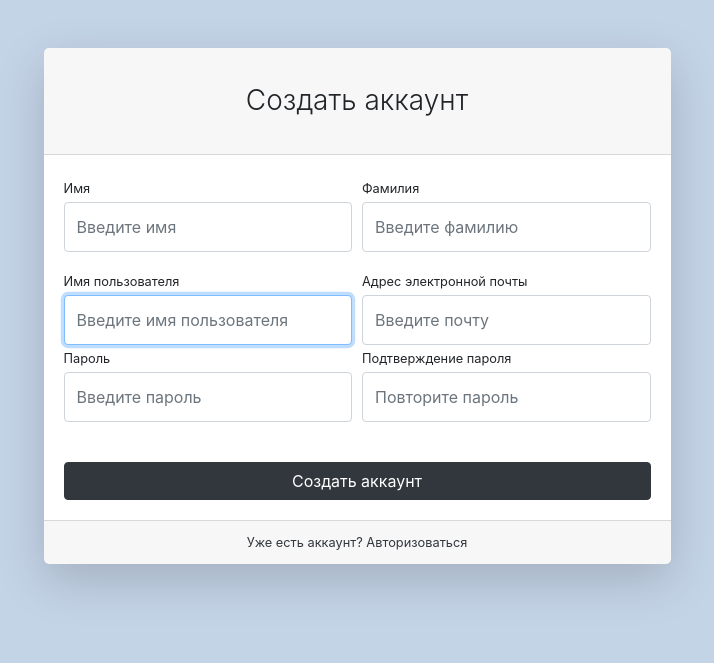
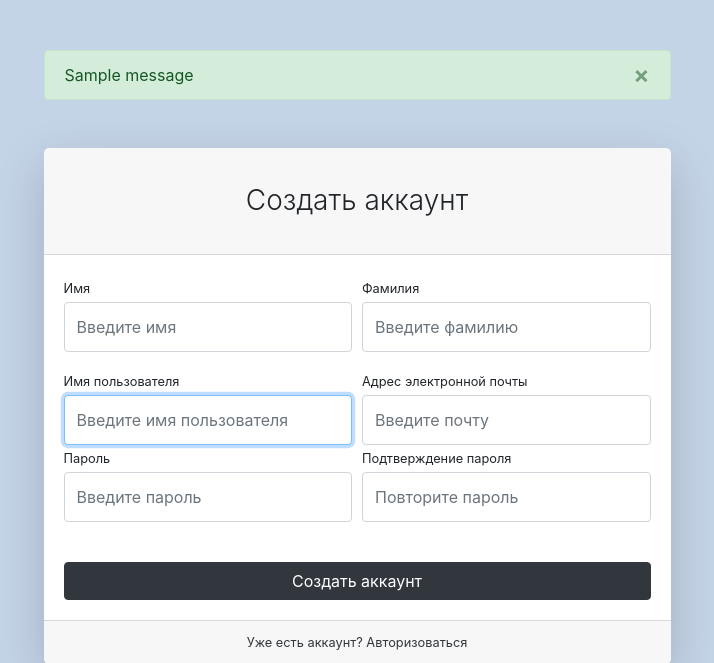
Before and after one commit to KTo1/django-optimo, a Django app: page /authapp/register in a window 1280 px wide. Shown: the top 663 px of the page, without its empty margins (283-997 px from the left). Run offline with Django 3.2, Linux system fonts and the light colour scheme; tables that the repository leaves empty hold one stand-in row (values such as "Sample post"); one stand-in notice (Sample message) is shown; some libraries are stand-ins or nearby versions.

Commit message:
Починил сообщения

```diff
--- a/authapp/templates/authapp/register.html
+++ b/authapp/templates/authapp/register.html
@@ -3,8 +3,8 @@
 
 {% block content %}
     <div class="col-lg-7">
-        {% if form.errors %}
-            <div class="alert alert-warning alert-dismissible fade show" role="alert"
+        {% if form.errors or messages %}
+            <div class="alert {% if messages %} alert-success {% else %} alert-warning {% endif %} alert-dismissible fade show" role="alert"
                  style="margin-top: 50px;">
                 {% if messages %}
                     {% for message in messages %}
```
